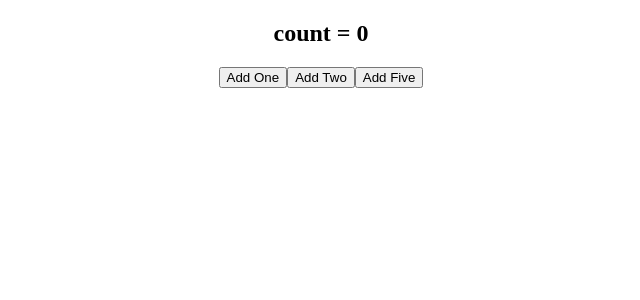
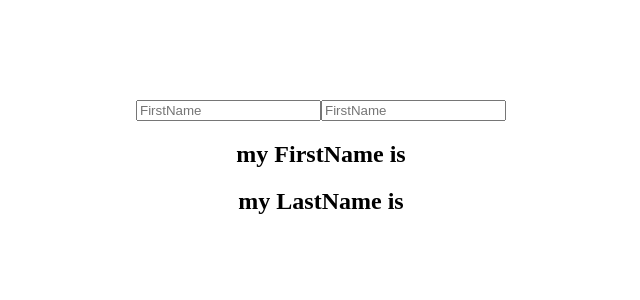
Before and after one commit to Ali-DoostAli/React-course, a React (Create React App) app: page / in a window 1280 px wide. Shown: the top 300 px of the page, without its empty margins (319-959 px from the left). Built offline with nearby package versions, Linux system fonts and the light colour scheme.

Commit message:
State update of object type

```diff
--- a/src/App.css
+++ b/src/App.css
@@ -1,3 +1,4 @@
 .App {
 text-align: center;
+margin-top: 100px;
 }
--- a/src/App.js
+++ b/src/App.js
@@ -1,14 +1,16 @@
 import HookCounter from "./components/HookCounter";
 import "./App.css";
 import ClassCounter from "./components/ClassCounter";
+import HookObject from "./components/HookObject";
 
 const App = () => {
   return (
     <div className="App">
-       {/* <HookCounter /> */}
-       <ClassCounter />
+      {/* <HookCounter /> */}
+      {/* <ClassCounter /> */}
+      <HookObject />
     </div>
-   );
-}
+  );
+};
 
 export default App;
--- /dev/null
+++ b/src/components/HookObject.js
@@ -0,0 +1,37 @@
+import { useState } from "react";
+
+const HookObject = () => {
+  const [user, setUser] = useState({
+    firstName: "",
+    lastName: "",
+  });
+
+  const firstNameHandler = (e) => {
+    setUser({ ...user, firstName: e.target.value });
+  };
+
+  const lastNameHandler = (e) => {
+    setUser({ ...user, lastName: e.target.value });
+  };
+
+  return (
+    <div>
+      <input
+        type="text"
+        onChange={firstNameHandler}
+        placeholder="FirstName"
+        value={user.firstName}
+      />
+      <input
+        type="text"
+        onChange={lastNameHandler}
+        placeholder="FirstName"
+        value={user.lastName}
+      />
+      <h2>my FirstName is {user.firstName}</h2>
+      <h2>my LastName is {user.lastName}</h2>
+    </div>
+  );
+};
+
+export default HookObject;
```
